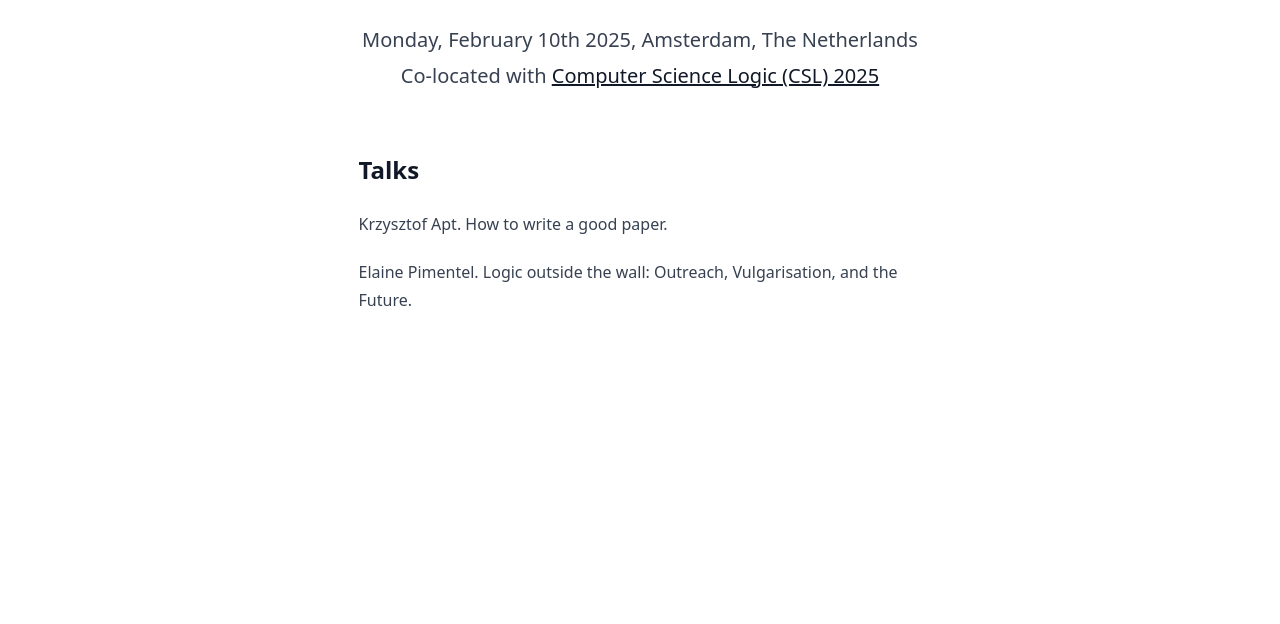
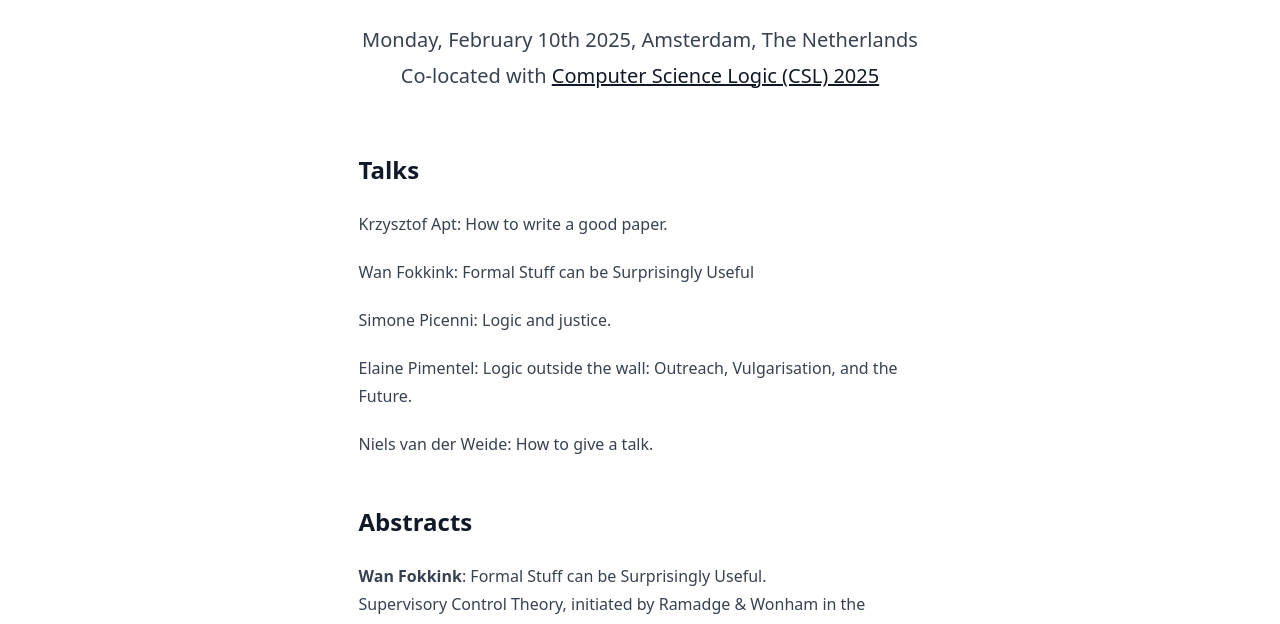
Before and after one commit to logic-mentoring-workshop/logic-mentoring-workshop.github.io, a website: page csl25/program.html in a window 1280 px wide. Shown: the part 174-798 px from the top of the page. Drawn offline with Linux system fonts and the light colour scheme.

Commit message:
CSL25 more talk titles

```diff
--- a/csl25/program.html
+++ b/csl25/program.html
@@ -31,10 +31,36 @@
 
 	<h2>Talks</h2>
 	<p>
-	Krzysztof Apt. How to write a good paper.
+	Krzysztof Apt:
+	How to write a good paper.
 	</p>
+
 	<p>
-	Elaine Pimentel. Logic outside the wall: Outreach, Vulgarisation, and the Future.
+	Wan Fokkink:
+	Formal Stuff can be Surprisingly Useful
+	</p>
+
+	<p>
+	Simone Picenni:
+	Logic and justice.
+	</p>
+
+	<p>
+	Elaine Pimentel:
+	Logic outside the wall: Outreach, Vulgarisation, and the Future.
+	</p>
+
+	<p>
+	Niels van der Weide:
+	How to give a talk.
+	</p>
+
+	<h2>Abstracts</h2>
+
+	<p>
+		<span class="font-bold">Wan Fokkink</span>:
+		Formal Stuff can be Surprisingly Useful.<br/>
+		Supervisory Control Theory, initiated by Ramadge & Wonham in the eighties, is based on system specifications and system requirements in the form of good old automata. This formal framework turns out to be very suitable for designing and generating software for the control of e.g. bridges and storm surge barriers. Next to an introduction into this approach, recent research results will be discussed that were pivotal in tackling such large applications, including multilevel synthesis and several modeling guidelines.
 	</p>
 
 </body>
```
Also changed, not shown: csl25/index.html (+1 -1 lines).
